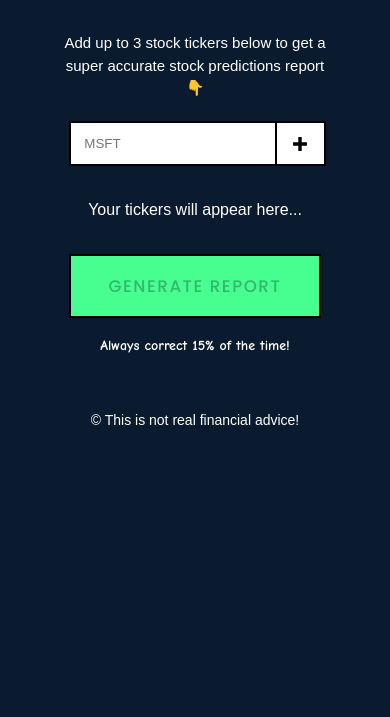
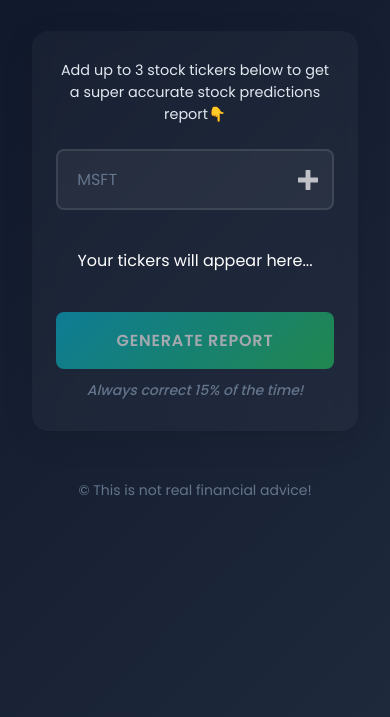
Before and after one commit to xander-kazanski/daves-alpha-signals, a website built with Vite: page index.html in a window 390 px wide. Shown: the part 127-844 px from the top of the page. Built offline with nearby package versions, Linux system fonts and the light colour scheme.

Commit message:
fix: update styles in index.css for improved layout and responsiveness

```diff
--- a/index.css
+++ b/index.css
@@ -1,74 +1,111 @@
 :root {
   /* Primary Colors */
-  --color-navy-dark: #0a1a2f;
+  --color-navy-dark: #0f172a;
+  --color-navy-light: #1e293b;
   --color-white: #ffffff;
-  --color-teal-accent: #49b6b0;
+  --color-teal-accent: #06b6d4;
+  --color-green-accent: #22c55e;
+  --color-gray-light: #e2e8f0;
+  --color-gray-dark: #64748b;
 
   /* Font */
-  --font-primary: 'Montserrat', sans-serif;
-}
+  --font-primary: 'Poppins', sans-serif;
 
-html, body {
-  margin: 0;
-  padding: 0;
-  font-family: var(--font-primary);
-  background-color: var(--color-navy-dark);
-  color: var(--color-white);
+  /* Animations */
+  --transition-speed: 0.2s;
 }
 
 * {
   box-sizing: border-box;
+  margin: 0;
+  padding: 0;
+}
+
+html, body {
+  font-family: var(--font-primary);
+  background: linear-gradient(135deg, var(--color-navy-dark) 0%, var(--color-navy-light) 100%);
+  color: var(--color-white);
+  min-height: 100vh;
+  line-height: 1.6;
 }
 
 header {
   display: flex;
   justify-content: center;
-  padding: 1em;
-  background-color: var(--color-navy-dark);
+  padding: 2em 1em;
   max-width: 500px;
   margin: 0 auto;
+  animation: fadeIn 1s ease-in;
 }
 
 header img {
   width: 340px;
+  transition: transform var(--transition-speed);
+}
+
+header img:hover {
+  transform: scale(1.02);
 }
 
 main {
   display: flex;
   justify-content: center;
+  padding: 0 1rem;
+  max-width: 1200px;
+  margin: 0 auto;
 }
 
 /* Panels */
 
 .action-panel, .output-panel {
-  line-height: 1.4em;
+  line-height: 1.6;
   display: flex;
-  height: 350px;
+  min-height: 400px;
   flex-direction: column;
   justify-content: space-around;
   align-items: center;
-  margin: 1.5em 2em;
+  margin: 1.5em auto;
+  max-width: 600px;
+  width: 100%;
+  background: rgba(255, 255, 255, 0.03);
+  -webkit-backdrop-filter: blur(10px);
+  backdrop-filter: blur(10px);
+  border-radius: 16px;
+  padding: 2rem;
+  box-shadow: 0 8px 32px rgba(0, 0, 0, 0.1);
+  transition: transform var(--transition-speed);
+}
+
+.action-panel:hover {
+  transform: translateY(-4px);
 }
 
 .output-panel {
   display: none;
   justify-content: flex-start;
-  border: 2px solid;
-  padding: 1em 2em;
+  border: 1px solid rgba(255, 255, 255, 0.1);
   overflow-y: auto;
-  max-height: 350px;
+  animation: slideUp 0.5s ease-out;
 }
 
 .loading-panel {
   display: none;
   flex-direction: column;
-  justify-content: space-around;
+  justify-content: center;
+  align-items: center;
+  gap: 2rem;
   height: 400px;
   text-align: center;
+  animation: fadeIn 0.3s ease-in;
+}
+
+.loading-panel img {
+  animation: spin 2s linear infinite;
 }
 
 .output-panel p {
-  overflow-y: scroll;
+  overflow-y: auto;
+  padding-right: 1rem;
 }
 
 /* Text */
@@ -76,108 +113,195 @@ main {
 h1, h2, h3, h4, h5, h6 {
   font-family: var(--font-primary);
   color: var(--color-white);
+  line-height: 1.3;
 }
 
 h2 {
   text-align: center;
-  font-weight: 400;
-  margin-top: -26px;
-  background-color: var(--color-navy-dark);
-  padding: 0 10px;
-  font-size: 18px;
-  margin-bottom: 0;
+  font-weight: 600;
+  font-size: 1.5rem;
+  margin: 1rem 0;
+  background: linear-gradient(135deg, var(--color-teal-accent), var(--color-green-accent));
+  -webkit-background-clip: text;
+  -webkit-text-fill-color: transparent;
+  background-clip: text;
 }
 
 p.tag-line {
-  font-family: 'Comic Neue';
-  font-weight: 700;
-  font-size: 14px;
+  font-family: var(--font-primary);
+  font-weight: 500;
+  font-size: 0.875rem;
+  color: var(--color-gray-dark);
+  font-style: italic;
 }
 
 .ticker-choice-display {
   display: flex;
+  flex-wrap: wrap;
   align-items: center;
-  height: 3em;
+  justify-content: center;
+  min-height: 3em;
+  gap: 0.5rem;
+  margin: 1rem 0;
 }
 
 /* Controls */
 
 form {
-  width: 360px;
+  width: 100%;
+  max-width: 400px;
   display: flex;
   flex-direction: column;
   align-items: center;
+  gap: 1.5rem;
 }
 
 label {
   text-align: center;
-  padding: .43em;
-  font-size: 15px;
-  margin-bottom: 1em;
-  width: 80%;
+  font-size: 1rem;
+  line-height: 1.5;
+  color: var(--color-gray-light);
 }
 
 .form-input-control {
   display: flex;
-  width: 70%;
+  width: 100%;
+  max-width: 300px;
+  position: relative;
 }
 
 input[type="text"] {
-  padding: 1em;
-  border: 2px solid black;
-  border-right: none;
+  width: 100%;
+  padding: 1em 1.2em;
+  border: 2px solid rgba(255, 255, 255, 0.1);
+  border-radius: 8px;
+  background: rgba(255, 255, 255, 0.05);
+  color: var(--color-white);
+  font-family: var(--font-primary);
+  font-size: 1rem;
+  transition: all var(--transition-speed);
+}
+
+input[type="text"]:focus {
+  outline: none;
+  border-color: var(--color-teal-accent);
+  background: rgba(255, 255, 255, 0.1);
+}
+
+input[type="text"]::placeholder {
+  color: var(--color-gray-dark);
 }
 
 /* Buttons */
 
 .add-ticker-btn {
+  position: absolute;
+  right: 0.5rem;
+  top: 50%;
+  transform: translateY(-50%);
   display: flex;
   align-items: center;
-  background-color: var(--color-white);
-  font-size: 3em;
-  padding: 0 .35em;
+  justify-content: center;
+  background-color: transparent;
+  padding: 0.5rem;
   cursor: pointer;
-  border: 2px solid;
+  border: none;
+  border-radius: 6px;
+  transition: all var(--transition-speed);
+}
+
+.add-ticker-btn:hover {
+  background-color: rgba(255, 255, 255, 0.1);
 }
 
 .add-ticker-svg {
-  width: 14px;
+  width: 20px;
+  height: 20px;
+  filter: invert(1);
+  opacity: 0.7;
+  transition: opacity var(--transition-speed);
+}
+
+.add-ticker-btn:hover .add-ticker-svg {
+  opacity: 1;
 }
 
 .generate-report-btn {
-  width: 70%;
+  width: 100%;
+  max-width: 300px;
   padding: 1em 1.5em;
   cursor: pointer;
-  font-family: 'Poppins', sans-serif;
-  border: 2px solid #000000;
-  background-color: #46ff90;
+  font-family: var(--font-primary);
+  border: none;
+  background: linear-gradient(135deg, var(--color-teal-accent), var(--color-green-accent));
+  color: var(--color-white);
   text-transform: uppercase;
-  font-weight: 500;
-  letter-spacing: .09em;
-  font-size: 105%;
+  font-weight: 600;
+  letter-spacing: 0.05em;
+  font-size: 1rem;
+  border-radius: 8px;
+  transition: all var(--transition-speed);
+  box-shadow: 0 4px 12px rgba(6, 182, 212, 0.2);
+}
+
+.generate-report-btn:hover {
+  transform: translateY(-2px);
+  box-shadow: 0 6px 16px rgba(6, 182, 212, 0.3);
+}
+
+.generate-report-btn:disabled {
+  opacity: 0.6;
+  cursor: not-allowed;
+  transform: none;
+  box-shadow: none;
 }
 
 /* Ticker Display */
 
 .ticker {
-  margin: 0 .1em;
-  content: '';
+  display: inline-block;
+  background: rgba(255, 255, 255, 0.1);
+  padding: 0.5rem 1rem;
+  border-radius: 20px;
+  margin: 0.3rem;
+  font-size: 0.9rem;
+  animation: fadeIn 0.3s ease-out;
 }
 
 .ticker:after {
-  content: ',';
-}
-
-.ticker:last-child::after {
   content: '';
 }
 
 /* Footer */
 
 footer {
-  font-size: 14px;
+  font-size: 0.875rem;
   text-align: center;
-  padding: 14px;
+  padding: 2rem;
+  color: var(--color-gray-dark);
+}
+
+/* Animations */
+
+@keyframes fadeIn {
+  from { opacity: 0; }
+  to { opacity: 1; }
+}
+
+@keyframes slideUp {
+  from {
+    opacity: 0;
+    transform: translateY(20px);
+  }
+  to {
+    opacity: 1;
+    transform: translateY(0);
+  }
+}
+
+@keyframes spin {
+  from { transform: rotate(0deg); }
+  to { transform: rotate(360deg); }
 }
 
 /* Utility Classes */
@@ -203,3 +327,36 @@ footer {
 .output-panel p::-moz-scrollbar {
   display: none;
 }
+
+/* Responsive Styles */
+@media (max-width: 600px) {
+  header img {
+    width: 280px;
+  }
+
+  .action-panel, .output-panel {
+    margin: 1rem;
+    padding: 1.5rem;
+  }
+
+  form {
+    width: 100%;
+  }
+
+  label {
+    font-size: 0.9rem;
+  }
+
+  .form-input-control {
+    max-width: 100%;
+  }
+
+  .generate-report-btn {
+    max-width: 100%;
+  }
+
+  .ticker {
+    font-size: 0.8rem;
+    padding: 0.4rem 0.8rem;
+  }
+}
```
